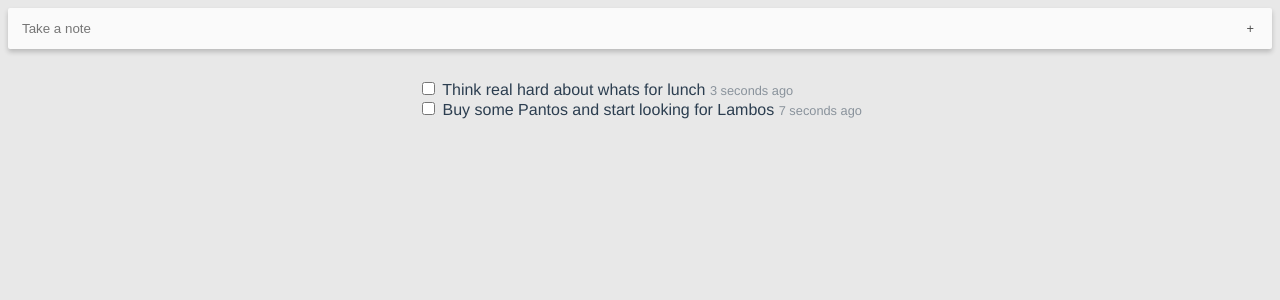
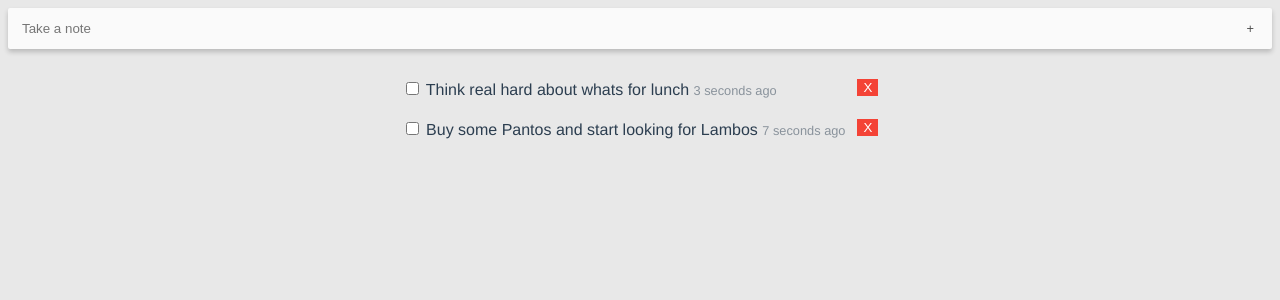
Before and after one commit to xde013/vue-challenge, a Vue app: page / in a window 1280 px wide. Shown: the top 300 px of the page. Built offline with nearby package versions, Linux system fonts and the light colour scheme.

Commit message:
add remove button & call to removeTodo

```diff
--- a/src/components/ToDoItem.vue
+++ b/src/components/ToDoItem.vue
@@ -4,6 +4,7 @@
     <input type='checkbox' v-model="todo.checked">
      {{this.todo.text}}
      <span class='timeago'> {{ todo.createdAt | timeAgo }} </span>
+     <button class="remove"  @click="removeTodo(todo)"> X </button>
   </div>
 </template>
 
@@ -13,6 +14,11 @@ export default {
   props: {
     todo: {
       required: true
+    }
+  },
+  methods: {
+    removeTodo (todo) {
+      if (confirm('This will delete the todo permenatly.')) this.$store.dispatch('removeTodo', todo)
     }
   },
   filters: {
@@ -40,9 +46,24 @@ export default {
 
 <!-- Add "scoped" attribute to limit CSS to this component only -->
 <style scoped lang="stylus">
+    .todo-item {
+      height 30px
+      width auto
+      padding-bottom 2%
+    }
     .timeago {
         opacity .5
         font-size .8em
         font-weight 200
     }
+    .remove {
+      float right
+      background-color #f44336
+      border none
+      color #fff
+      text-align center
+      text-decoration none
+      margin-left 12px
+      cursor pointer
+    }
 </style>
```
